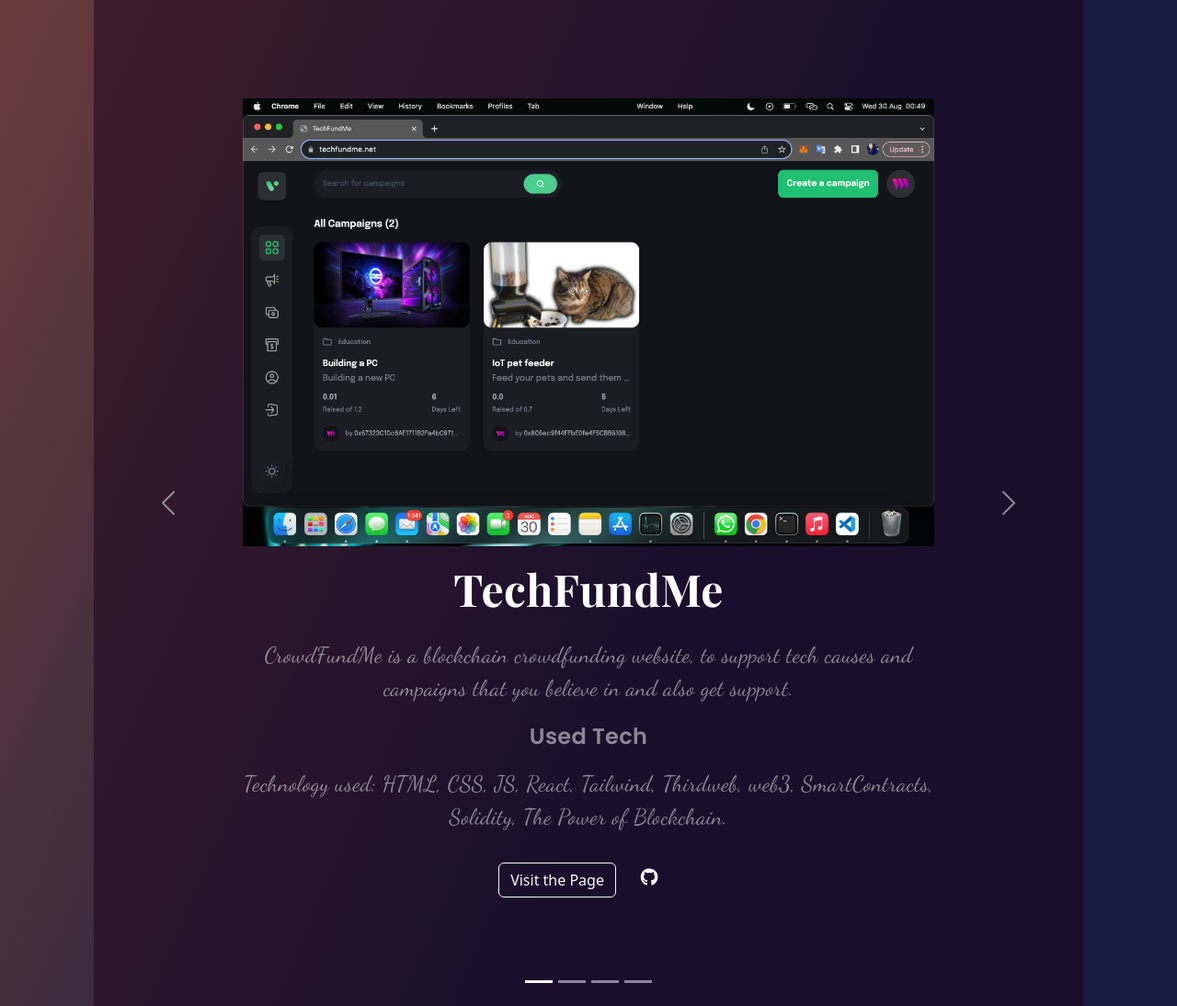
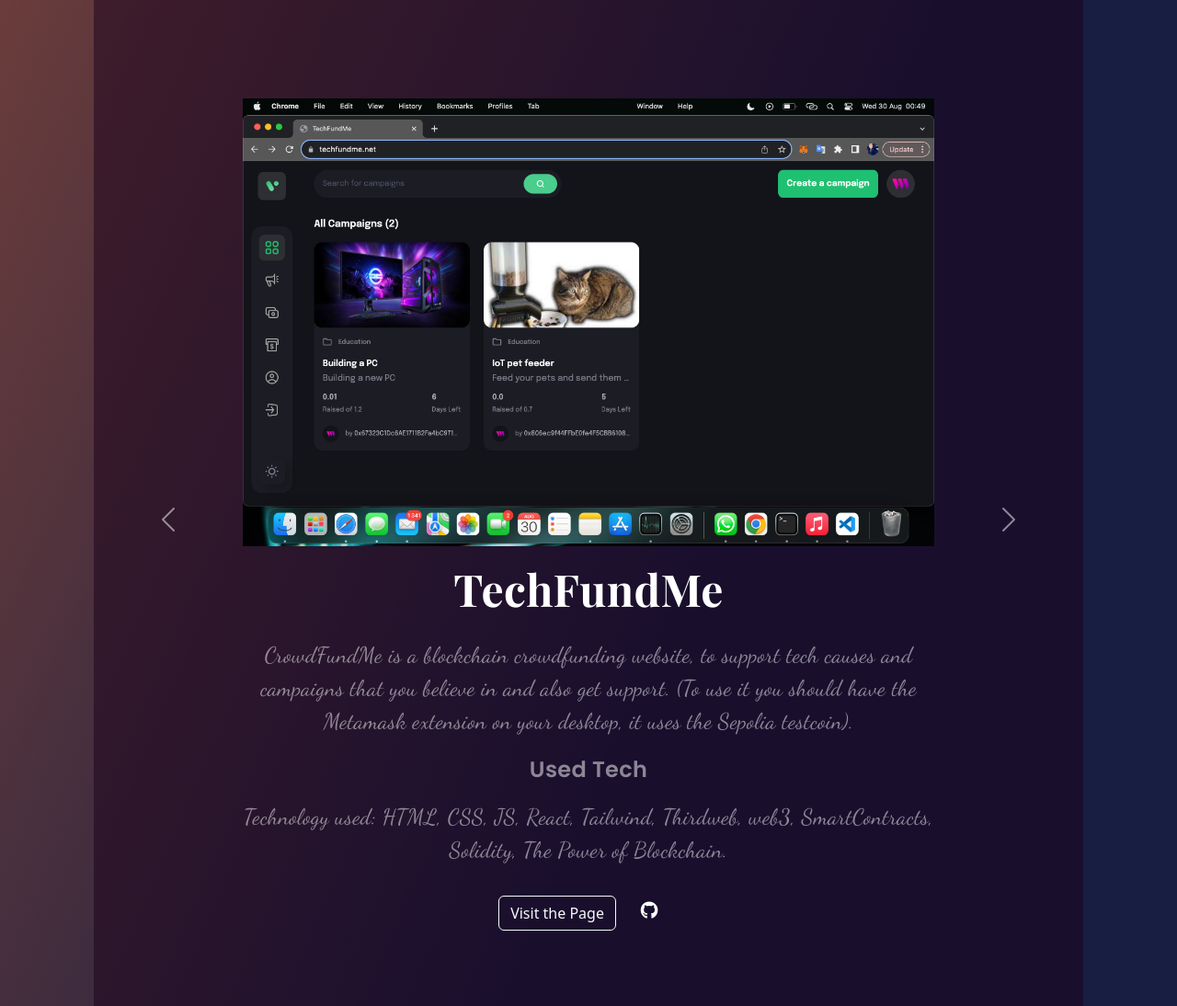
Before and after one commit to CatherineALSKFF/CatherinaAlSkaff, a Node server app: page / in a window 1280 px wide. Shown: the part 1668-2762 px from the top of the page at 92% size. Run offline with Node 20, Linux system fonts and the light colour scheme; some libraries are stand-ins or nearby versions.

Commit message:
techfundmeinfoedit

```diff
--- a/views/main.ejs
+++ b/views/main.ejs
@@ -169,6 +169,7 @@
           <div >
           <h1 class="heading">TechFundMe</h1>
           <p class="exp-text">CrowdFundMe is a blockchain crowdfunding website, to support tech causes and campaigns that you believe in and also get support.
+            (To use it you should have the Metamask extension on your desktop, it uses the Sepolia testcoin).
           </p>
           <p class="subheading">Used Tech</p>
           <p class="exp-text">Technology used: HTML, CSS, JS, React, Tailwind, Thirdweb, web3, SmartContracts, Solidity, The Power of Blockchain.</p>
```
